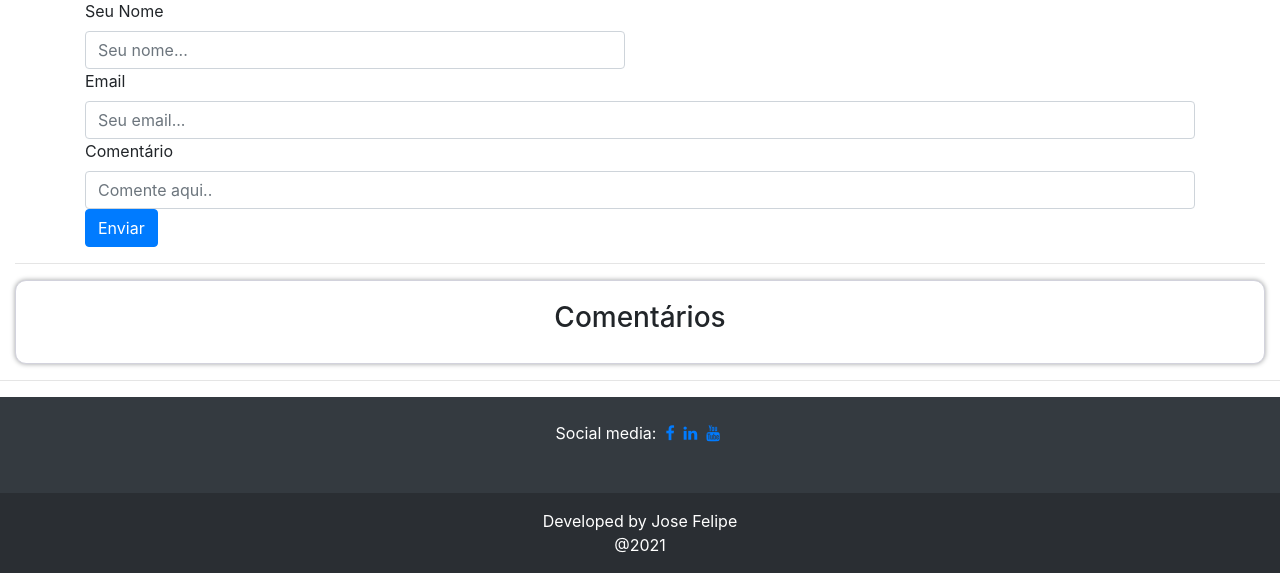
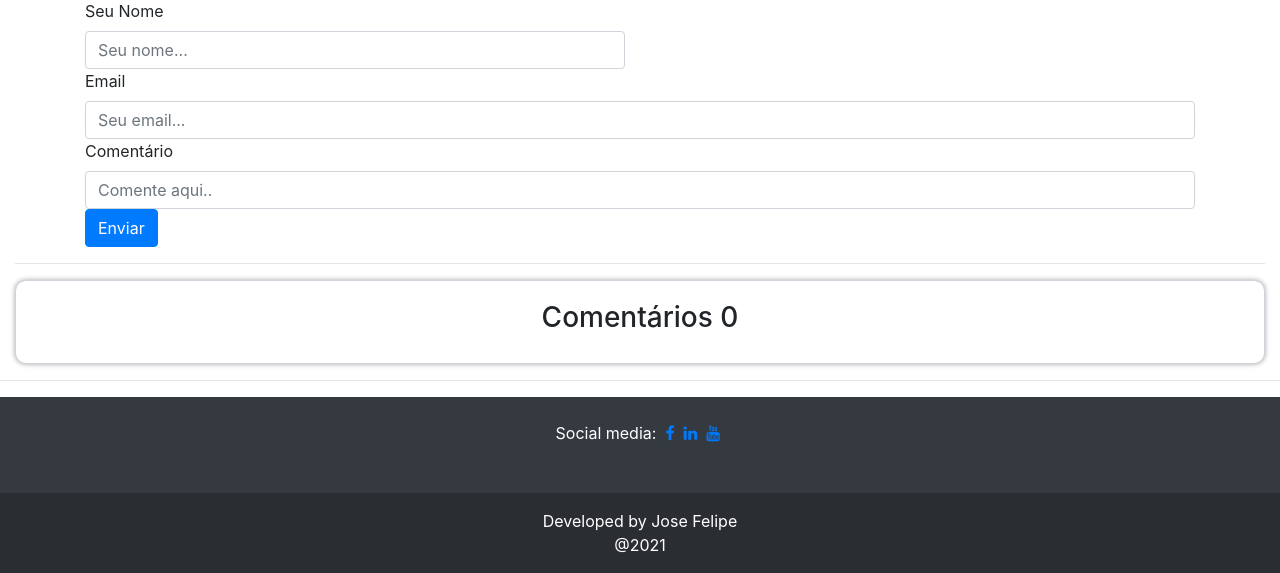
Before and after one commit to Felipe500/desafio, a Django app: page /post/4/ in a window 1280 px wide. Shown: the part 1921-2494 px from the top of the page. Run offline with Django 3.2, Linux system fonts and the light colour scheme; data comes from the database, SQL or seed files in the repository; parts of the project's set-up code (start-up, migrations or seed data) failed here and were passed over; some libraries are stand-ins or nearby versions.

Commit message:
contador de comentarios nas paginas de cada materia

```diff
--- a/Sistema/Portal_Scale_News/Home/views.py
+++ b/Sistema/Portal_Scale_News/Home/views.py
@@ -22,8 +22,7 @@ def Home(request):
     return render(request, 'Home.html', context)
 
 def Filtro_Categoria(request,id):
-    #postagens = Postagem.objects.all()
-    #postagens = Postagem.objects.get(id=id)
+
     print("id--",id)
     postagens = Postagem.objects.filter(categories=id)
     categorias = Categoria.objects.all()
--- a/Sistema/Portal_Scale_News/Post_noticias/templates/postagem.html
+++ b/Sistema/Portal_Scale_News/Post_noticias/templates/postagem.html
@@ -70,7 +70,7 @@
 
                 <div class="row">
                     <div class="col-md-12">
-                        <h3 class="text-center "> Comentários </h3>
+                        <h3 class="text-center "> Comentários {{ total_Comentarios }} </h3>
                         <div class="row">
                              {% for comentario in Comentarios %}
                             <div class="col-md-12">
--- a/Sistema/Portal_Scale_News/Post_noticias/views.py
+++ b/Sistema/Portal_Scale_News/Post_noticias/views.py
@@ -12,6 +12,9 @@ def Postagens(request,id):
     categorias = Categoria.objects.all()
     Pos = Postagem.objects.get(id=id)
     Comentarios = Comentario.objects.filter(postagem_id=id)
+    #total_Comentarios = Comentario.postagem_set.all()
+    total_Comentarios = Comentarios.count()
+    #total_Comentarios = Postagem.comentario_set.filter(product__name="Ball").count()
     print("comentarios ",Comentarios)
     total_categorias = categorias.count()
 
@@ -21,7 +24,8 @@ def Postagens(request,id):
         "categorias": categorias,
         "num_categories": total_categorias,
         "title": "Meus foruns",
-        "Comentarios":Comentarios
+        "Comentarios":Comentarios,
+        "total_Comentarios":total_Comentarios
     }
     return render(request,'postagem.html',context)
 
```
